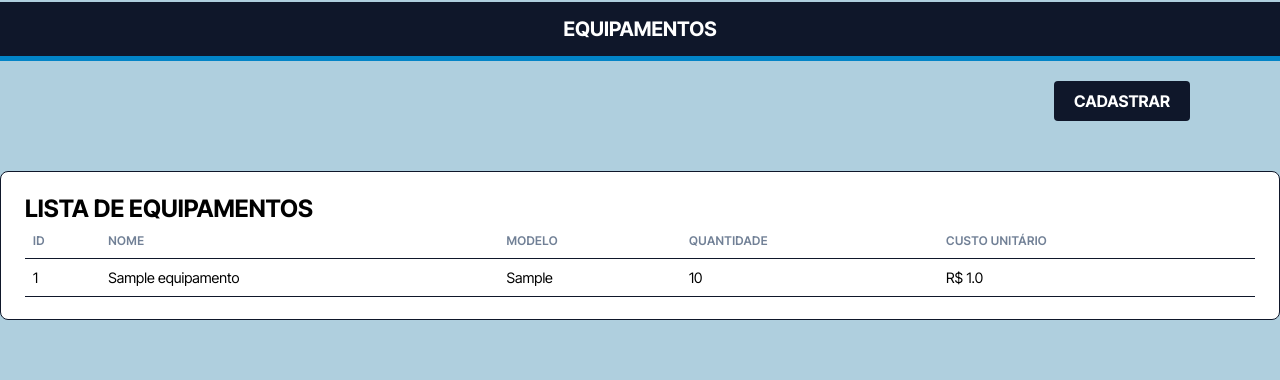
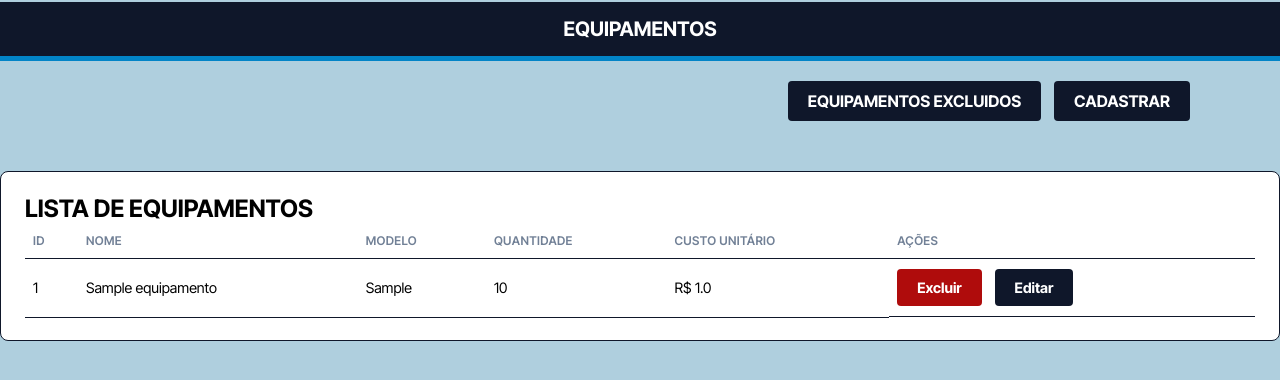
Before and after one commit to Eduardo271012/Projeto_Final_v2, a Flask app: page /equipamentos in a window 1280 px wide. Shown: the part 121-501 px from the top of the page. Run offline with Flask 3, Linux system fonts and the light colour scheme; tables that the repository leaves empty hold one stand-in row (values such as "Sample post").

Commit message:
Excluir e Editar Setor Equipamento

```diff
--- a/app.py
+++ b/app.py
@@ -32,8 +32,13 @@ def index():
 
 @app.route('/equipamentos')
 def equipamentos():
-    lista_equipamentos = tabela_equipamento.select_todos()
+    lista_equipamentos = tabela_equipamento.select_ativos()
     return render_template('equipamento.html', equipamentos=lista_equipamentos)
+
+@app.route('/equipamentos/excluidos', methods=['GET'])
+def listar_equipamentos_excluidos():
+    lista_equipamentos = tabela_equipamento.select_excluidos()
+    return render_template('equipamento.html', equipamentos=lista_equipamentos, excluidos=1)
 
 @app.route('/equipamentos/cadastro', methods=['GET', 'POST'])
 def cadastro_equipamento():
@@ -44,7 +49,7 @@ def cadastro_equipamento():
         custo = request.form.get("custo_equipamento", "").strip()
 
         # 1. Executa a validação
-        if tabela_equipamento.validar_equipamento(nome, quantidade, modelo, custo) is True:
+        if tabela_equipamento.validar_equipamento(nome, quantidade, modelo, custo):
             return redirect(url_for("cadastro_equipamento"))
 
         # 2. Se tudo estiver certo, salva e manda para a listagem
@@ -53,6 +58,44 @@ def cadastro_equipamento():
 
     lista_equipamentos = tabela_equipamento.select_todos()
     return render_template('equipamento.html', equipamentos=lista_equipamentos)
+
+@app.route('/equipamentos/editar/<equipamento_id>', methods=['GET', 'POST'])
+def editar_equipamento(equipamento_id):
+    equipamento = tabela_equipamento.select_id(equipamento_id)
+    if request.method == "POST":
+        nome = request.form.get("nome_equipamento", "").strip()
+        quantidade = request.form.get("quantidade_estoque", "").strip()
+        modelo = request.form.get("modelo", "").strip()
+        custo = request.form.get("custo_equipamento", "").strip()
+
+        if tabela_equipamento.validar_equipamento(nome, quantidade, modelo, custo):
+            return redirect(url_for("editar_equipamento"), equipamento_id=equipamento_id)
+        else:
+            equipamento.nome = nome
+            equipamento.quantidade = quantidade
+            equipamento.modelo = modelo
+            equipamento.custo = custo
+            db_session.commit()
+            flash("Equipamento editado com sucesso", "success")
+            return redirect(url_for("equipamentos"))
+
+    return render_template('equipamento.html', editar=equipamento)
+
+@app.route('/equipamentos/excluir/<equipamento_id>', methods=['GET', 'POST'])
+def excluir_equipamento(equipamento_id):
+    equipamento = tabela_equipamento.select_id(equipamento_id)
+    if equipamento:
+        equipamento.status_delete = False
+        db_session.commit()
+    return redirect(url_for('equipamentos'))
+
+@app.route('/equipamentos/restaurar/<equipamento_id>', methods=['GET', 'POST'])
+def restaurar_equipamento(equipamento_id):
+    equipamento = tabela_equipamento.select_id(equipamento_id)
+    if equipamento:
+        equipamento.status_delete = True
+        db_session.commit()
+    return redirect(url_for('listar_equipamentos_excluidos'))
 
 
 # --- ROTAS DE ORDENS DE SERVIÇO ---
@@ -115,6 +158,24 @@ def cadastro_setor():
     lista_setores = tabela_setor.select_todos()
     return render_template('setor.html', setores=lista_setores)
 
+@app.route('/setor/editar/<setor_id>', methods=['GET', 'POST'])
+def editar_setor(setor_id):
+    setor = tabela_setor.select_id(setor_id)
+    if request.method == "POST":
+        nome = request.form.get("nome", "").strip()
+        descricao = request.form.get("descricao", "").strip()
+
+        if tabela_setor.validar_setor(nome, descricao):
+            return redirect(url_for("editar_setor", setor_id=setor_id))
+        else:
+            setor.nome = nome
+            setor.descricao = descricao
+            db_session.commit()
+            flash("Setor editado com sucesso", "success")
+            return redirect(url_for("setor"))
+
+    return render_template('setor.html', editar=setor)
+
 @app.route('/setor/excluir/<setor_id>', methods=['GET', 'POST'])
 def excluir_setor(setor_id):
     setor = tabela_setor.select_id(setor_id)
@@ -161,8 +222,7 @@ def cadastro_funcionario():
     # ADICIONE ISTO AQUI: Busca todos os setores para carregar no componente <select> do HTML
 
 
-    setores_sql = select(Setor)
-    lista_setores = db_session.execute(setores_sql).scalars().all()
+    lista_setores = tabela_setor.select_todos()
 
     # Enviamos a lista de setores capturada para a página HTML
     return render_template('funcionario.html', setores=lista_setores)
--- a/banco/tabela_equipamento.py
+++ b/banco/tabela_equipamento.py
@@ -10,6 +10,20 @@ def select_todos():
     equipamentos = db_session.execute(equipamentos_sql).scalars().all()
     return equipamentos
 
+def select_ativos():
+    equipamentos_sql = select(Equipamento).where(Equipamento.status_delete == 1)
+    equipamento = db_session.execute(equipamentos_sql).scalars().all()
+    return equipamento
+
+def select_excluidos():
+    equipamentos_sql = select(Equipamento).where(Equipamento.status_delete == 0)
+    equipamento = db_session.execute(equipamentos_sql).scalars().all()
+    return equipamento
+
+def select_id(equipamento_id):
+    equipamento_sql = select(Equipamento).where(Equipamento.id == equipamento_id)
+    equipamento = db_session.execute(equipamento_sql).scalar_one_or_none()
+    return equipamento
 
 def validar_equipamento(nome, quantidade, modelo, custo_equipamento):
     if not nome:
--- a/database.py
+++ b/database.py
@@ -18,7 +18,7 @@ from flask_login import UserMixin
 
 # Conexão com o banco
 # Mudar usuário, senha e nome do banco
-engine = create_engine("mysql+pymysql://swan:senaisp@10.135.232.28:3306/quarks_solucoes")
+engine = create_engine("mysql+pymysql://root:senaisp@:3306/quarks_solucoes")
 db_session =scoped_session(sessionmaker(bind=engine))
 Base = declarative_base()
 
--- a/static/css/style.css
+++ b/static/css/style.css
@@ -375,13 +375,19 @@ h1 {
     background-color: #0283c5;
 }
 
-.btn-redefinir {
+.botao-redefinir {
     background-color: #868f9a;
     color: white;
 }
 
 .botao-redefinir:hover {
     background-color: #5a6268;
+}
+
+.botao-voltar {
+    background-color: #868f9a;
+    color: white;
+    text-decoration: none;
 }
 
 /* PAINÉIS */
@@ -396,7 +402,6 @@ th, td {
     padding: 10px 8px;
     border-bottom: 1px solid var(--cor-borda);
     font-size: 0.9rem;
-
 }
 
 th {
@@ -415,10 +420,17 @@ tbody tr:hover {
     text-align: center;
 }
 
+.acoes {
+    display: flex;
+    justify-content: flex-start;
+    gap: 1vw;
+}
+
 .acoes-col {
     text-align: right;
     white-space: nowrap;
 }
+
 .painel {
     background-color: var(--cor-painel);
     border: 1px solid var(--cor-borda);
--- a/templates/equipamento.html
+++ b/templates/equipamento.html
@@ -6,38 +6,40 @@
         </div>
         {% if not editar %}
         <div class="container-botao-direita">
-            <a href="{{ url_for('cadastro_equipamento') }}" class="design-btn-direita">CADASTRAR</a>
+            <a href="{{ url_for('listar_equipamentos_excluidos') if not excluidos else url_for('equipamentos')}}" class="design-btn-direita">EQUIPAMENTOS {% if excluidos %} ATIVOS {% else %} EXCLUIDOS {% endif %}</a>
+            {% if not excluidos %}<a href="{{ url_for('cadastro_equipamento') }}" class="design-btn-direita">CADASTRAR</a>{% endif %}
         </div>
         {% endif %}
     </div>
 
-    {% if request.endpoint == 'cadastro_equipamento' %}
+    {% if request.endpoint == 'cadastro_equipamento' or editar %}
     <div class="container-criar">
         <section class="painel-formulario">
-            <h2 class="card-titulo">CADASTRAR EQUIPAMENTO</h2>
-            <form method="POST" action="{{ url_for('cadastro_equipamento') }}">
+            <h2 class="card-titulo">{{ 'CADASTRAR' if not editar else 'EDITAR' }} EQUIPAMENTO</h2>
+            <form method="POST" action="{{ url_for('cadastro_equipamento') if not editar else url_for('editar_equipamento', equipamento_id=editar.id) }}">
                 <div class="campo-formulario">
                     <label for="nome_equipamento">Nome</label>
-                    <input type="text" id="nome_equipamento" name="nome_equipamento" required placeholder="Ex: Torno Mecânico" class="campo-input">
+                    <input type="text" id="nome_equipamento" name="nome_equipamento" required placeholder="Ex: Torno Mecânico" class="campo-input" value="{{ editar.nome if editar else '' }}">
                 </div>
                 <div class="linha-campos">
                     <div class="campo-formulario">
                         <label for="quantidade_estoque">Quantidade no estoque</label>
-                        <input type="number" id="quantidade_estoque" name="quantidade_estoque" placeholder="Ex: 5" class="campo-input">
+                        <input type="number" id="quantidade_estoque" name="quantidade_estoque" placeholder="Ex: 5" class="campo-input" value="{{ editar.quantidade if editar else '' }}">
                     </div>
                      <div class="campo-formulario">
                         <label for="modelo">Modelo</label>
-                        <input type="text" id="modelo" name="modelo" class="campo-input" placeholder="Ex: TM-250">
+                        <input type="text" id="modelo" name="modelo" class="campo-input" placeholder="Ex: TM-250" value="{{ editar.modelo if editar else '' }}">
                     </div>
                     <!-- AJUSTE: step="0.01" adicionado para permitir o envio de números decimais (Float) sem travar o HTML -->
                     <div class="campo-formulario">
                         <label for="custo_equipamento">Custo unitário (R$)</label>
-                        <input type="number" id="custo_equipamento" name="custo_equipamento" step="0.01" placeholder="Ex: 1500.50" class="campo-input">
+                        <input type="number" id="custo_equipamento" name="custo_equipamento" step="0.01" placeholder="Ex: 1500.50" class="campo-input" value="{{ editar.custo_equipamento if editar else '' }}">
                     </div>
                 </div>
                 <div class="botoes-formulario">
                     <button type="submit" class="botao botao-enviar">Enviar</button>
                     <button type="reset" class="botao botao-redefinir">Redefinir</button>
+                    <a href="{{ url_for('equipamentos') }}" class="botao botao-voltar">Voltar</a>
                 </div>
             </form>
         </section>
@@ -45,7 +47,7 @@
     {% endif %}
 
     <!-- CORREÇÃO: A tabela agora só será exibida se o endpoint for diferente do cadastro de equipamentos -->
-    {% if request.endpoint != 'cadastro_equipamento' %}
+    {% if request.endpoint != 'cadastro_equipamento' and not editar %}
     <section class="painel">
         <h2>LISTA DE EQUIPAMENTOS</h2>
         {% if equipamentos %}
@@ -57,6 +59,7 @@
                     <th>Modelo</th>
                     <th>Quantidade</th>
                     <th>Custo Unitário</th>
+                    <th>Ações</th>
                 </tr>
             </thead>
             <tbody>
@@ -67,6 +70,7 @@
                     <td>{{ equipamento.modelo if equipamento.modelo else '-' }}</td>
                     <td>{{ equipamento.quantidade if equipamento.quantidade else 0 }}</td>
                     <td>R$ {{ equipamento.custo_equipamento if equipamento.custo_equipamento else 0 }}</td>
+                    <td class="acoes">{% if excluidos %}<a href="{{ url_for('restaurar_equipamento', equipamento_id=equipamento.id) }}" class="design-btn-direita">Restaurar</a>{% else %}<a href="{{ url_for('excluir_equipamento', equipamento_id=equipamento.id) }}" class="design-btn-direita excluir-btn">Excluir</a><a href="{{ url_for('editar_equipamento', equipamento_id=equipamento.id) }}" class="design-btn-direita">Editar</a>{% endif %}</td>
                 </tr>
             {% endfor %}
             </tbody>
--- a/templates/funcionario.html
+++ b/templates/funcionario.html
@@ -32,7 +32,7 @@
                     <label for="setor">Setor</label>
                     <select name="setor" id="setor" required class="campo-input">
                         <option value="" disabled selected>Selecione um Setor</option>
-                        {% for setor in setores %}
+                        {% for setor, total in setores %}
                             <option value="{{ setor.id }}">{{ setor.nome }}</option>
                         {% else %}
                             <option value="" disabled>Não Existem Setores Cadastrados</option>
@@ -71,6 +71,7 @@
                     <th>Email</th>
                     <th>Setor</th>
                     <th>Função</th>
+                    <th>Ações</th>
                 </tr>
             </thead>
             <tbody>
@@ -82,6 +83,7 @@
                     <td>{{ funcionario.email }}</td>
                     <td>{{ setor.nome }}</td>
                     <td>{{ funcionario.funcao }}</td>
+                    <td class="acoes"></td>
                 </tr>
             {% endfor %}
             </tbody>
```
Also changed, not shown: banco/tabela_setor.py (+22 -8 lines), templates/setor.html (+11 -8 lines).
